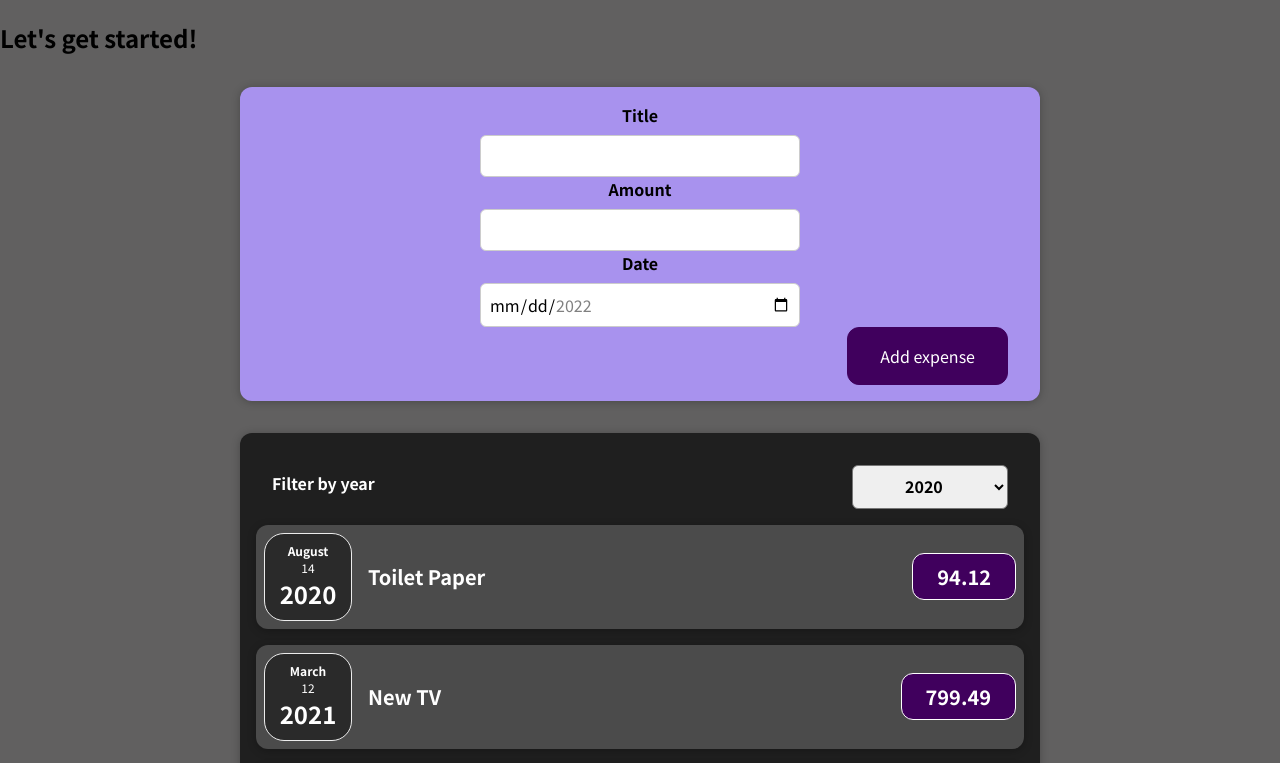
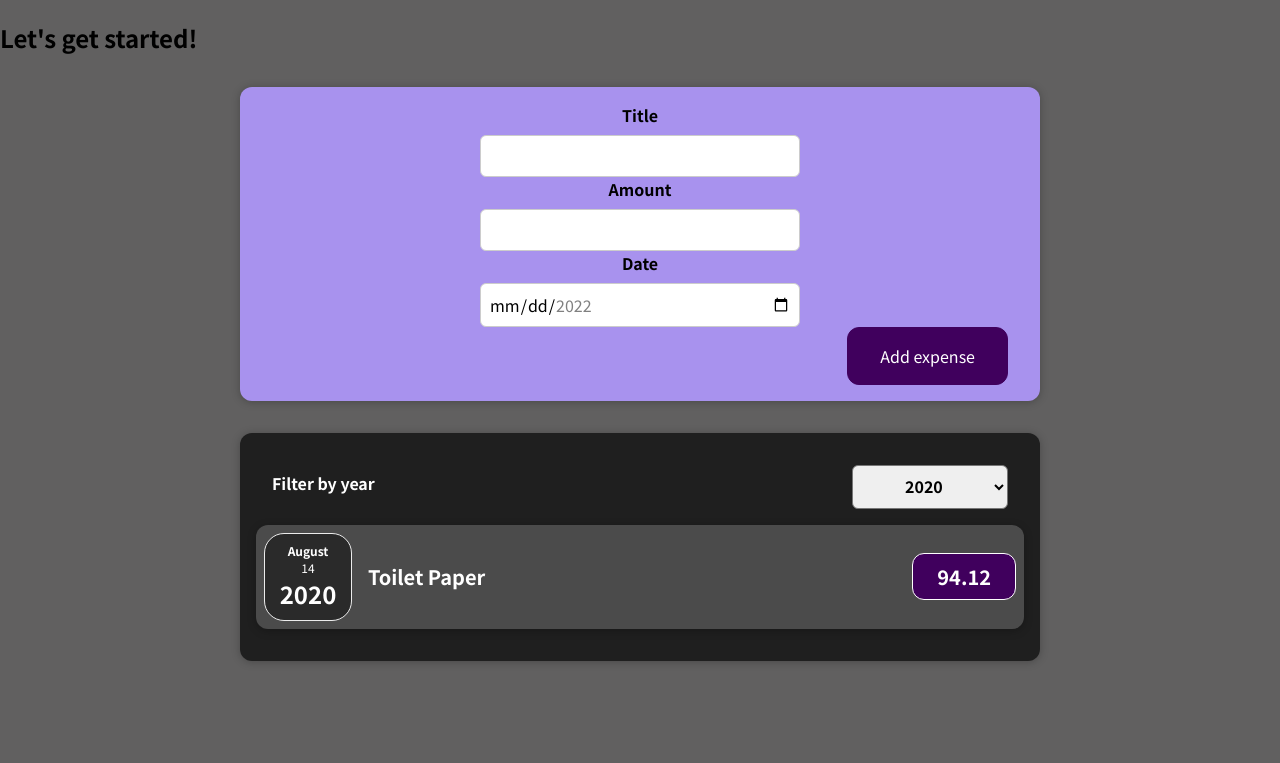
Before and after one commit to Wojciech005/React-ExpensesApp, a React (Create React App) app: page / in a window 1280 px wide. Shown: the top 763 px of the page. Built offline with nearby package versions, Linux system fonts and the light colour scheme.

Commit message:
Added function : filter item by date

```diff
--- a/src/components/Expenses/Expenses.js
+++ b/src/components/Expenses/Expenses.js
@@ -10,12 +10,18 @@
 
   const filterChangedHandler = selectedYear => {
     setFilteredYear(selectedYear)
-    }
+    console.log(selectedYear)
+  }
+
+  const filteredExpenses = props.items.filter(expense => {
+    return expense.date.getFullYear().toString() === filteredYear;
+  }  );
 
   return (
       <Card className="expenses">
       <ExpensesFilter selected={filteredYear} onChangeFilter={filterChangedHandler} />
-      {props.items.map(expense => <ExpenseItem title={expense.title} amount={expense.amount} date={expense.date} /> )}
+      {filteredExpenses.map(expense => <ExpenseItem key={expense.id} title={expense.title} amount={expense.amount} date={expense.date} />)}
+
       </Card>
           // </div>
     )
```
